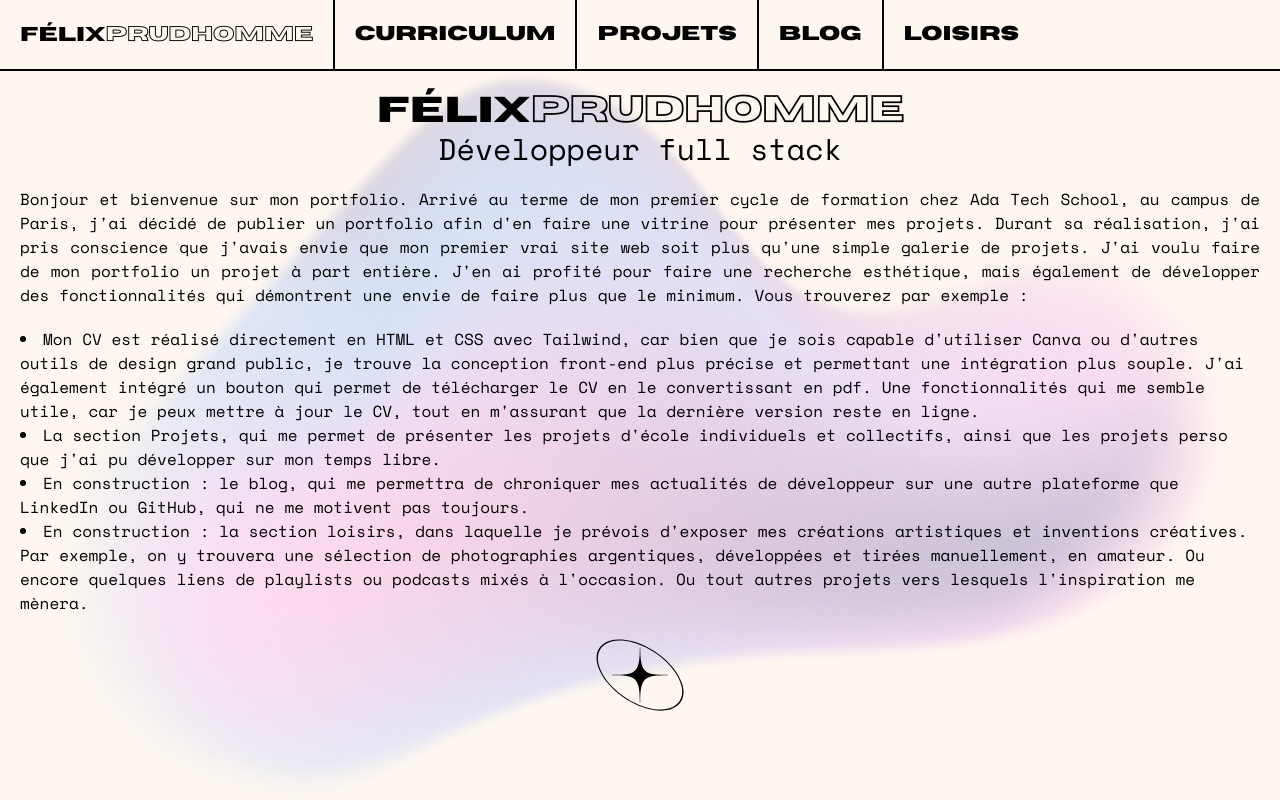
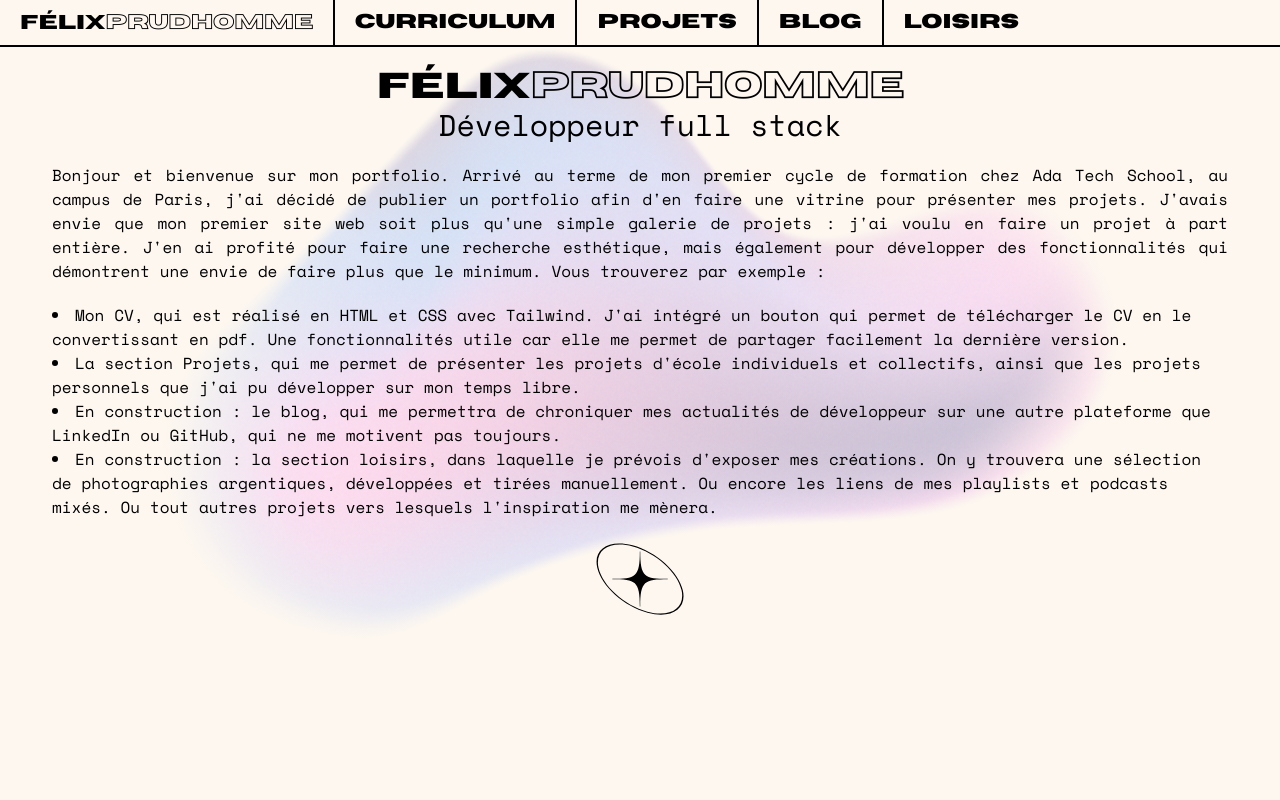
Before and after one commit to FPrud/portfolio, a Next.js app: page / in a window 1280 px wide. Built offline with nearby package versions, Linux system fonts and the light colour scheme.

Commit message:
Update <Curriculum> and <Navbar> for improved layout and clarity

```diff
--- a/Components/Curriculum.tsx
+++ b/Components/Curriculum.tsx
@@ -33,7 +33,7 @@ export default function Curriculum({ cvRef }: CurriculumProps) {
                     <h2>
                         <Link href="https://felixprudhomme.website/" target="_blank">Felixprudhomme.website</Link>
                     </h2>
-                    <h2>Paris et environs</h2>
+                    <h2>Paris et ses environs</h2>
                 </div>
 
                 <div id="col-3" className="flex flex-col w-1/3 text-right justify-end">
--- a/Components/Navbar.tsx
+++ b/Components/Navbar.tsx
@@ -26,30 +26,30 @@ export const Navbar = () => {
 
     return (
         <div id="navBar" className="flex border-b-2 overflow-auto text-xl">
-            <Link href="/" className="p-5">
+            <Link href="/" className="px-5 py-2">
                 <h3>
                     <span className="Horizon">Félix</span>
                     <span className="HorizonOutlined font-black">Prudhomme</span>
                 </h3>
             </Link>
-            <Link href="/curriculum" className="p-5 border-l-2">
+            <Link href="/curriculum" className="px-5 py-2 border-l-2">
                 <h3 className="Horizon">Curriculum</h3>
             </Link>
 
-            <Link href="/projets" className="p-5 border-l-2">
+            <Link href="/projets" className="px-5 py-2 border-l-2">
                 <h3 className="Horizon">Projets</h3>
             </Link>
-            {/* <Link href="/blog" className="p-5 border-l-2">
+            {/* <Link href="/blog" className="px-5 py-2 border-l-2">
                     <h3 className="Horizon">Blog</h3>
             </Link>
-            <Link href="/loisirs" className="p-5 border-l-2">
+            <Link href="/loisirs" className="px-5 py-2 border-l-2">
                     <h3 className="Horizon">Loisirs</h3>
             </Link> */}
 
-            <div className="p-5 border-l-2 cursor-not-allowed">
+            <div className="px-5 py-2 border-l-2 cursor-not-allowed">
                 <h3 className="Horizon">Blog</h3>
             </div>
-            <div className="p-5 border-l-2 cursor-not-allowed">
+            <div className="px-5 py-2 border-l-2 cursor-not-allowed">
                 <h3 className="Horizon">Loisirs</h3>
             </div>
 
--- a/app/curriculum/page.tsx
+++ b/app/curriculum/page.tsx
@@ -37,7 +37,7 @@ export default function curriculumPage() {
 
       <div id="article" className="flex flex-col pb-15">
         <h1 id="title" className="text-center Horizon text-3xl pb-5">Curriculum</h1>
-        <p id="content" className="flex flex-col gap-5">Mon CV est réalisé en HTML + CSS avec Tailwind. Cliquez sur le bouton pour le convertir en PDF, en utilisant la fonction useReactToPrint. Pour le télécharger, choisissez la destination "Fichier PDF" pour conserver les liens cliquables. Le numéro de téléphone n'est visible que sur la version PDF.
+        <p id="content" className="flex flex-col gap-5">Mon CV est réalisé en HTML et CSS avec Tailwind. Cliquez sur le bouton pour le convertir en PDF, en utilisant la fonction useReactToPrint. Pour le télécharger, choisissez la destination "Fichier PDF" pour conserver les liens cliquables. Le numéro de téléphone n'est visible que sur la version PDF.
 
           <button
             onClick={handleDownloadPDF}
@@ -46,7 +46,7 @@ export default function curriculumPage() {
             Télécharger en PDF
           </button>
 
-          Cette page est volontairement non responsive, car je voulais dans un premier temps simuler le rapport de proportions d'une page A4, afin que mes éléments ne glissent pas. Une version consultable en ligne sur un appareil mobile est en cours de conception.</p>
+          Cette page est pour l'instant non responsive, car je voulais dans un premier temps simuler le rapport de proportions d'une page A4, afin que mes éléments ne glissent pas. je travaille à la conception d'une version mobile.</p>
       </div>
 
       <div className="flex justify-center min-w-fit">
--- a/app/layout.tsx
+++ b/app/layout.tsx
@@ -16,9 +16,13 @@ export default function RootLayout({
   return (
     <html lang="en">
       <body className="flex flex-col antialiased bg-(--color-background) h-screen w-screen overflow-hidden">
-        <div className="flex flex-col  flex-1 overflow-hidden ">
+        <div className="flex flex-col flex-1 overflow-hidden">
           <Navbar />
-          {children}
+          <main className="flex-1 overflow-auto w-full">
+            <div className="mx-auto w-full max-w-7xl px-4 sm:px-6 lg:px-8">
+              {children}
+            </div>
+          </main>
         </div>
       </body>
     </html>
--- a/app/page.tsx
+++ b/app/page.tsx
@@ -10,20 +10,20 @@ export default function Home() {
         </h1>
         <h2 id="subtitle" className="text-center text-3xl pb-5">Développeur full stack</h2>
         <p id="content" className="text-justify mb-5">
-          Bonjour et bienvenue sur mon portfolio. Arrivé au terme de mon premier cycle de formation chez Ada Tech School, au campus de Paris, j'ai décidé de publier un portfolio afin d'en faire une vitrine pour présenter mes projets. Durant sa réalisation, j'ai pris conscience que j'avais envie que mon premier vrai site web soit plus qu'une simple galerie de projets. J'ai voulu faire de mon portfolio un projet à part entière. J'en ai profité pour faire une recherche esthétique, mais également de développer des fonctionnalités qui démontrent une envie de faire plus que le minimum. Vous trouverez par exemple :
+          Bonjour et bienvenue sur mon portfolio. Arrivé au terme de mon premier cycle de formation chez Ada Tech School, au campus de Paris, j'ai décidé de publier un portfolio afin d'en faire une vitrine pour présenter mes projets. J'avais envie que mon premier site web soit plus qu'une simple galerie de projets : j'ai voulu en faire un projet à part entière. J'en ai profité pour faire une recherche esthétique, mais également pour développer des fonctionnalités qui démontrent une envie de faire plus que le minimum. Vous trouverez par exemple :
         </p>
         <ul className="list-disc list-inside">
           <li>
-            Mon CV est réalisé directement en HTML et CSS avec Tailwind, car bien que je sois capable d'utiliser Canva ou d'autres outils de design grand public, je trouve la conception front-end plus précise et permettant une intégration plus souple. J'ai également intégré un bouton qui permet de télécharger le CV en le convertissant en pdf. Une fonctionnalités qui me semble utile, car je peux mettre à jour le CV, tout en m'assurant que la dernière version reste en ligne.
+            Mon CV, qui est réalisé en HTML et CSS avec Tailwind. J'ai intégré un bouton qui permet de télécharger le CV en le convertissant en pdf. Une fonctionnalités utile car elle me permet de partager facilement la dernière version.
           </li>
           <li>
-            La section Projets, qui me permet de présenter les projets d'école individuels et collectifs, ainsi que les projets perso que j'ai pu développer sur mon temps libre.
+            La section Projets, qui me permet de présenter les projets d'école individuels et collectifs, ainsi que les projets personnels que j'ai pu développer sur mon temps libre.
           </li>
           <li>
             En construction : le blog, qui me permettra de chroniquer mes actualités de développeur sur une autre plateforme que LinkedIn ou GitHub, qui ne me motivent pas toujours.
           </li>
           <li>
-            En construction : la section loisirs, dans laquelle je prévois d'exposer mes créations artistiques et inventions créatives. Par exemple, on y trouvera une sélection de photographies argentiques, développées et tirées manuellement, en amateur. Ou encore quelques liens de playlists ou podcasts mixés à l'occasion. Ou tout autres projets vers lesquels l'inspiration me mènera.
+            En construction : la section loisirs, dans laquelle je prévois d'exposer mes créations. On y trouvera une sélection de photographies argentiques, développées et tirées manuellement. Ou encore les liens de mes playlists et podcasts mixés. Ou tout autres projets vers lesquels l'inspiration me mènera.
           </li>
         </ul>
       </div>
--- a/app/projets/page.tsx
+++ b/app/projets/page.tsx
@@ -10,7 +10,8 @@ export default async function projectsPage() {
             <div id="article" className="flex flex-col">
                 <h1 id="title" className="text-center Horizon text-3xl pb-5">Projets</h1>
                 <p id="content" className="self-center pb-5">
-                    Voici une sélection des projets que j'ai réalisé, ou auxquels j'ai participé. J'essaye, dans la mesure du possible, de déployer et maintenir ces projets pour conserver leur trace le plus longtemps possible. N'hésitez pas à y faire un tour et essayer les outils.
+
+                    Voici une sélection des projets d'école individuels et collectifs, ainsi que les projets personnels que j'ai pu développer sur mon temps libre. Les projets affichés ne sont pas rédigés en dur dans le code du site, il s'agit d'un appel à l'API de GitHub, ce qui facilite l'ajout de mes nouveaux projets. Les projets sont filtrés par date de création, du plus récent au plus ancien. J'essaye, dans la mesure du possible, de maintenir ces projets pour conserver leur trace le plus longtemps possible.
                 </p>
             </div>
             <div id="projects-container" className="relative flex flex-col md:flex-row md:items-start">
```
